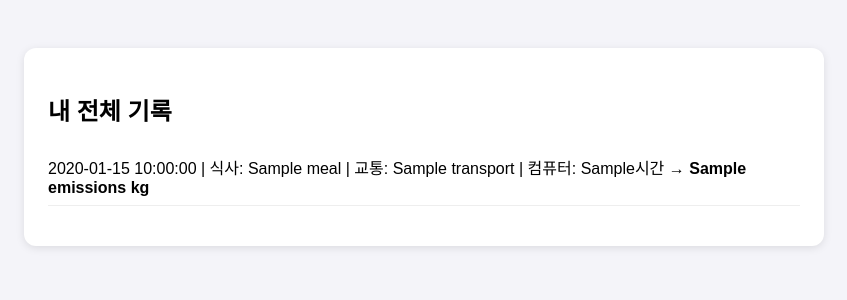
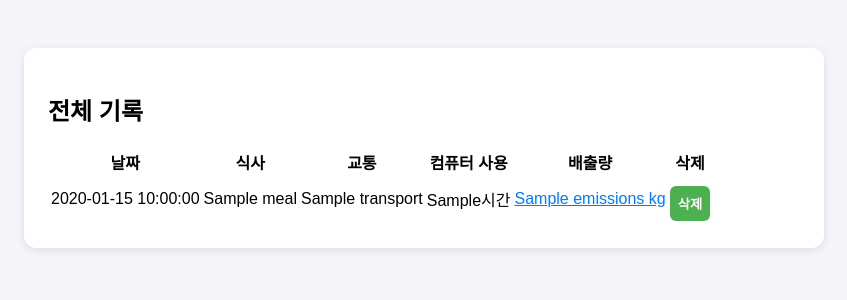
Before and after one commit to human2team/carbon_diary, a Flask app: template templates/diary.html in a window 1280 px wide. Shown: the part 145-445 px from the top of the page, without its empty margins (216-1063 px from the left). Run offline with Flask 3, Linux system fonts and the light colour scheme; the template is opened without the code that fills it: most values are stand-ins (such as "Sample title", 1, 10 or a date in 2020).

Commit message:
Update diary.html

```diff
--- a/templates/diary.html
+++ b/templates/diary.html
@@ -1,11 +1,90 @@
 {% extends "base.html" %}
 {% block content %}
+<style>
+  .diary-table {
+    text-align: center;
+  }
+  .diary-table th, .diary-table td {
+    text-align: center;
+  }
+</style>
 <div class="card">
-  <h2>내 전체 기록</h2>
-  <ul class="diary-list">
-    {% for entry in diary %}
-    <li>{{ entry.entry_date }} | 식사: {{ entry.meal }} | 교통: {{ entry.transport }} | 컴퓨터: {{ entry.computer_hours }}시간 → <b>{{ entry.emissions }} kg</b></li>
-    {% endfor %}
-  </ul>
+  <h2>전체 기록</h2>
+  <table class="diary-table">
+    <thead>
+      <tr>
+        <th>날짜</th>
+        <th>식사</th>
+        <th>교통</th>
+        <th>컴퓨터 사용</th>
+        <th>배출량</th>
+        <th>삭제</th>
+      </tr>
+    </thead>
+    <tbody>
+      {% for entry in diary %}
+      <tr>
+        <td>{{ entry.entry_date }}</td>
+        <td>{{ entry.meal }}</td>
+        <td>{{ entry.transport }}</td>
+        <td>{{ entry.computer_hours }}시간</td>
+        <td>
+          <span class="emission-detail" style="cursor:pointer;color:#007bff;text-decoration:underline;" onclick="showFormula('{{ entry.meal }}', '{{ entry.transport }}', '{{ entry.computer_hours }}', '{{ entry.emissions }}')">{{ entry.emissions }} kg</span>
+        </td>
+        <td>
+          <form action="/delete/{{ entry.id }}" method="POST" style="display:inline;">
+            <button type="submit" class="btn-delete">삭제</button>
+          </form>
+        </td>
+      </tr>
+      {% endfor %}
+    </tbody>
+  </table>
+<!-- 계산식 팝업과 스크립트 -->
+<div id="formulaModal" style="display:none;position:fixed;top:30%;left:50%;transform:translate(-50%,-30%);background:#fff;border:1px solid #ccc;padding:20px;z-index:1000;box-shadow:0 2px 8px rgba(0,0,0,0.2);">
+  <h3>계산식</h3>
+  <div id="formulaContent"></div>
+  <button onclick="document.getElementById('formulaModal').style.display='none'">닫기</button>
 </div>
+<script>
+  function showFormula(meal, transport, computer, emissions) {
+    // 음식 계산식
+    var mealArr = meal.split(', ');
+    var mealFormula = mealArr.map(function(m) {
+      if (m === '소고기') return '소고기(13)';
+      if (m === '돼지고기') return '돼지고기(3.5)';
+      if (m === '닭고기') return '닭고기(3)';
+      if (m === '쌀') return '쌀(2)';
+      if (m === '채소') return '채소(0.5)';
+      if (m === '생선') return '생선(2.5)';
+      return m;
+    }).join(' + ');
+    var mealText = mealFormula ? mealFormula : '없음';
+
+    // 교통 계산식
+    var transportVal = 0;
+    var transportFormula = '';
+    var distance = 10; // 기본값(10km)
+    if (transport === '자동차') { transportVal = 0.21 * distance; transportFormula = '자동차(0.21×' + distance + ')'; }
+    else if (transport === '버스') { transportVal = 0.05 * distance; transportFormula = '버스(0.05×' + distance + ')'; }
+    else if (transport === '기차') { transportVal = 0.04 * distance; transportFormula = '기차(0.04×' + distance + ')'; }
+    else if (transport === '비행기') { transportVal = 0.15 * distance; transportFormula = '비행기(0.15×' + distance + ')'; }
+    else if (transport === '도보' || transport === '자전거') { transportVal = 0.01 * distance; transportFormula = transport + '(0.01×' + distance + ')'; }
+    else { transportFormula = '기본값(0.01×' + distance + ')'; transportVal = 0.01 * distance; }
+
+    // 컴퓨터 계산식
+    var computerVal = parseFloat(computer);
+    var computerEmission = (100/1000) * computerVal * 0.5;
+    var computerFormula = '100W×' + computerVal + '시간×0.5';
+
+    var html = `<ul>`;
+    html += `<li>음식: ` + mealText + `</li>`;
+    html += `<li>교통: ` + transportFormula + `</li>`;
+    html += `<li>컴퓨터: ` + computerFormula + `</li>`;
+    html += `</ul>`;
+    html += `<p>총합: (` + mealText + `) + (` + transportFormula + `) + (` + computerFormula + `) = <b>` + emissions + ` kg CO₂e</b></p>`;
+    document.getElementById('formulaContent').innerHTML = html;
+    document.getElementById('formulaModal').style.display = 'block';
+  }
+</script>
 {% endblock %}
```
